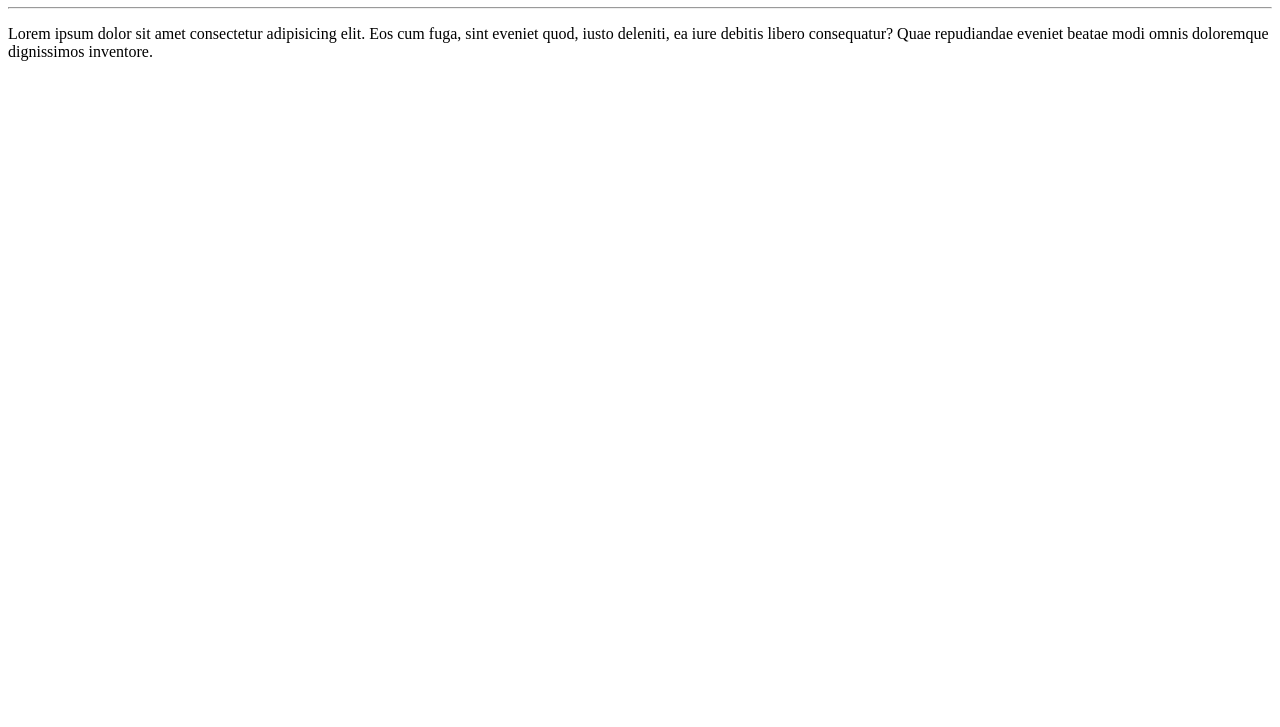
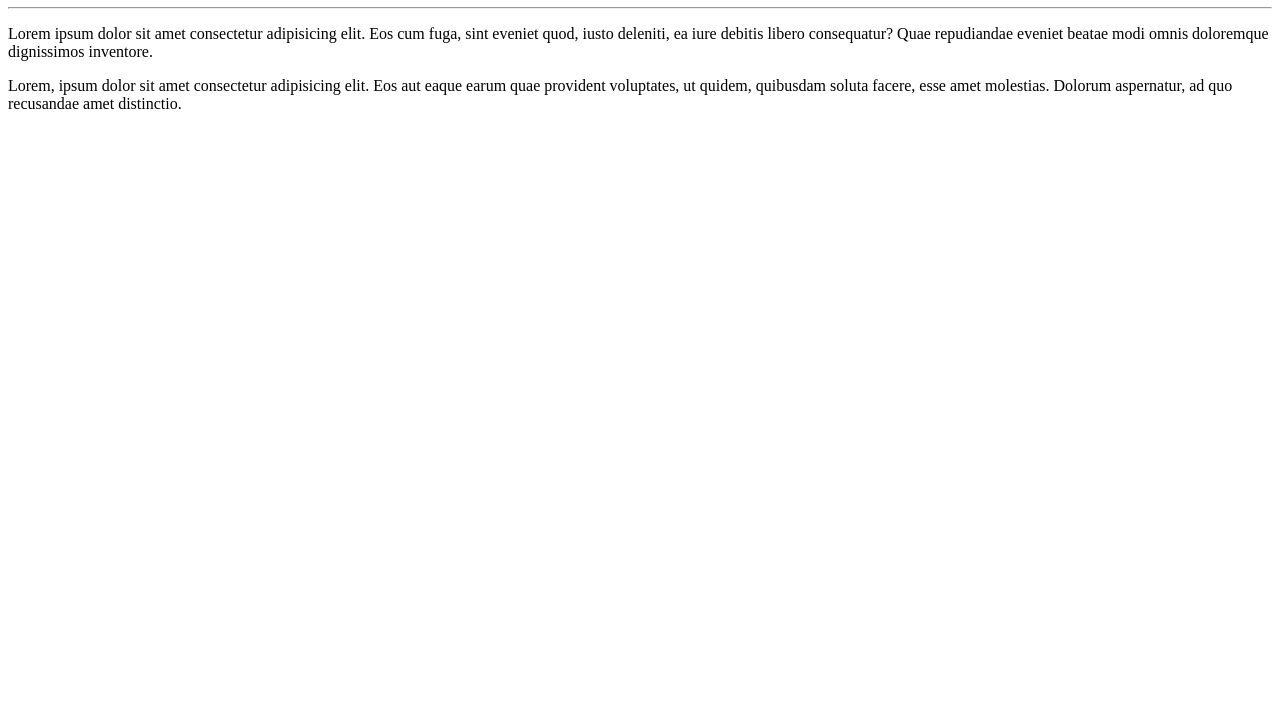
Before and after one commit to devLucenaPinheiro/Ola-Mundo, a plain HTML site: page site-exemplo/index.html in a window 1280 px wide. Shown: the part 73-800 px from the top of the page. Drawn offline with Linux system fonts and the light colour scheme.

Commit message:
adicionei mais um parágrafo

```diff
--- a/site-exemplo/index.html
+++ b/site-exemplo/index.html
@@ -9,5 +9,6 @@
     <h1>Olá, mundo</h1>
     <hr>
     <p>Lorem ipsum dolor sit amet consectetur adipisicing elit. Eos cum fuga, sint eveniet quod, iusto deleniti, ea iure debitis libero consequatur? Quae repudiandae eveniet beatae modi omnis doloremque dignissimos inventore.</p>
+    <p>Lorem, ipsum dolor sit amet consectetur adipisicing elit. Eos aut eaque earum quae provident voluptates, ut quidem, quibusdam soluta facere, esse amet molestias. Dolorum aspernatur, ad quo recusandae amet distinctio.</p>
 </body>
 </html>
```
